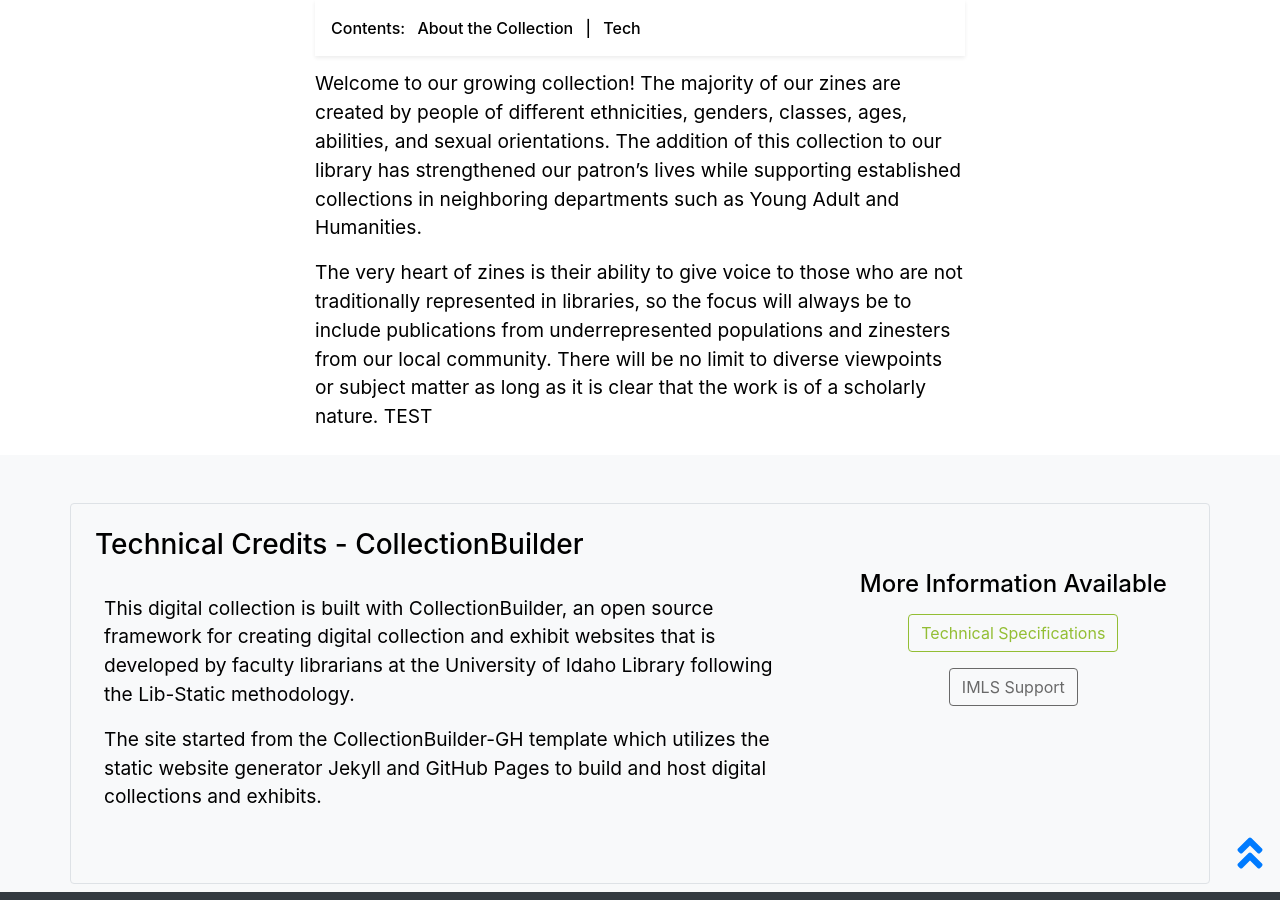
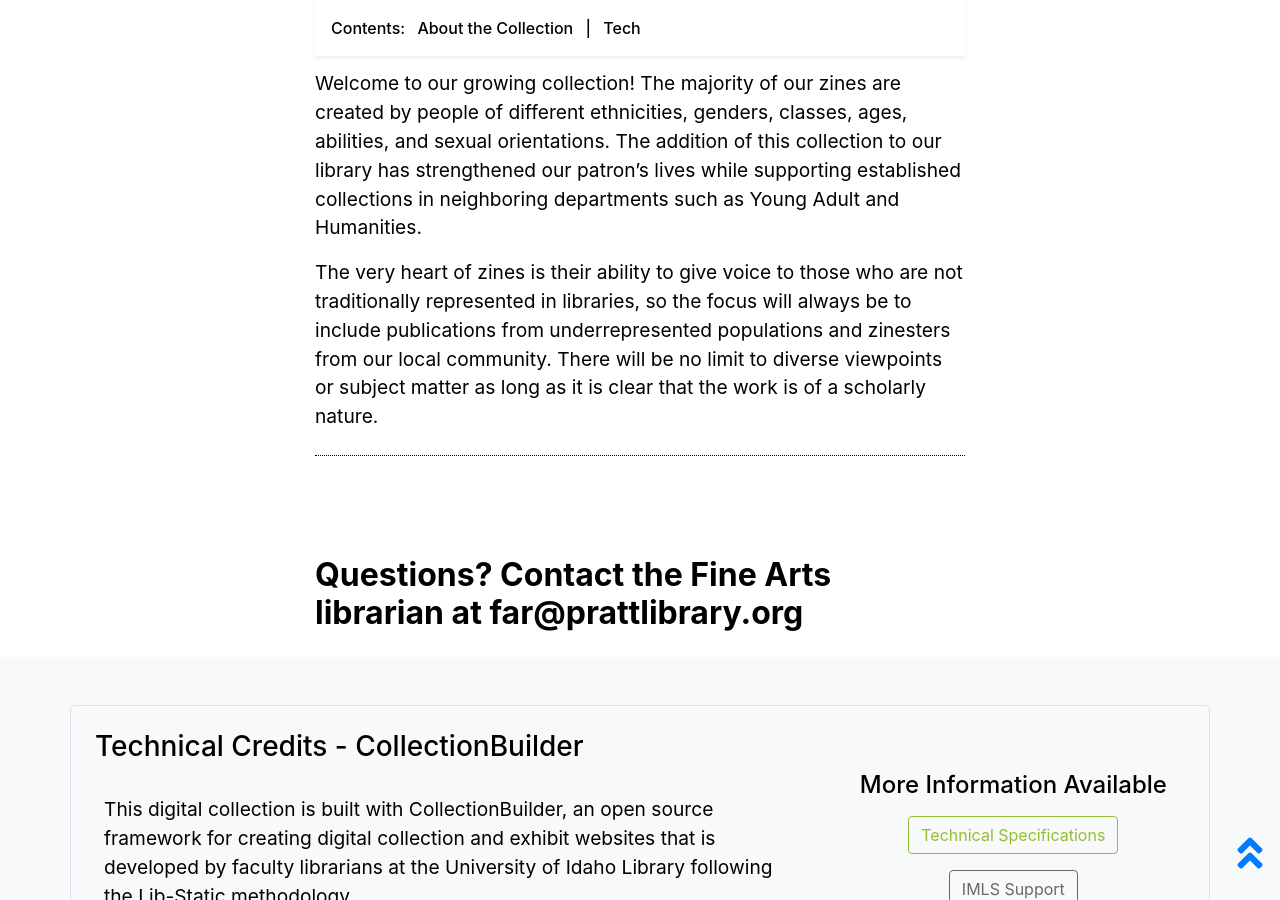
Before and after one commit to HRKerner/Collection-Builder, a Jekyll site: the page built from pages/about.md, in a window 1280 px wide and 900 px high, scrolled down 565 px. Built offline with Jekyll 4.4.1, drawn with Linux system fonts in a browser that asks for light colours.

Commit message:
Update about.md

```diff
--- a/pages/about.md
+++ b/pages/about.md
@@ -16,4 +16,5 @@ credits: true
 Welcome to our growing collection! The majority of our zines are created by people of different ethnicities, genders, classes, ages, abilities, and sexual orientations. The addition of this collection to our library has strengthened our patron's lives while supporting established collections in neighboring departments such as Young Adult and Humanities.
 
 The very heart of zines is their ability to give voice to those who are not traditionally represented in libraries, so the focus will always be to include publications from underrepresented populations and zinesters from our local community. There will be no limit to diverse viewpoints or subject matter as long as it is clear that the work is of a scholarly nature.
-TEST
+
+## Questions? Contact the Fine Arts librarian at far@prattlibrary.org
```
